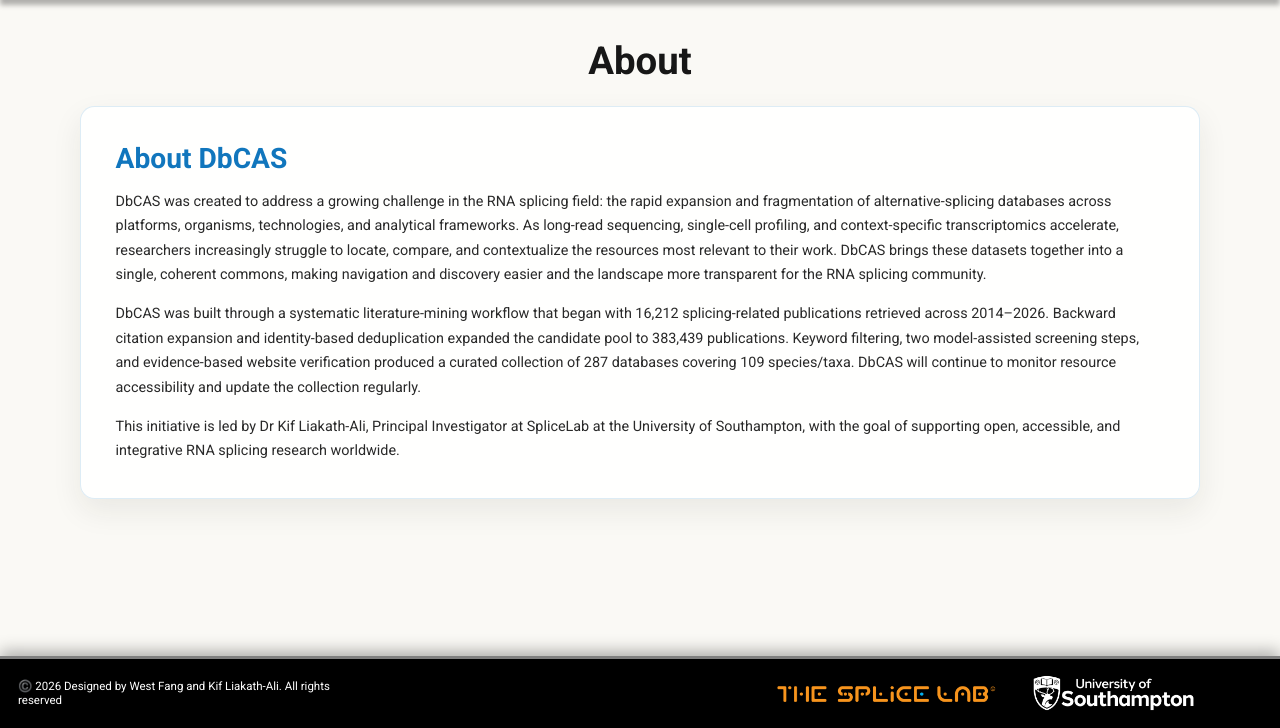
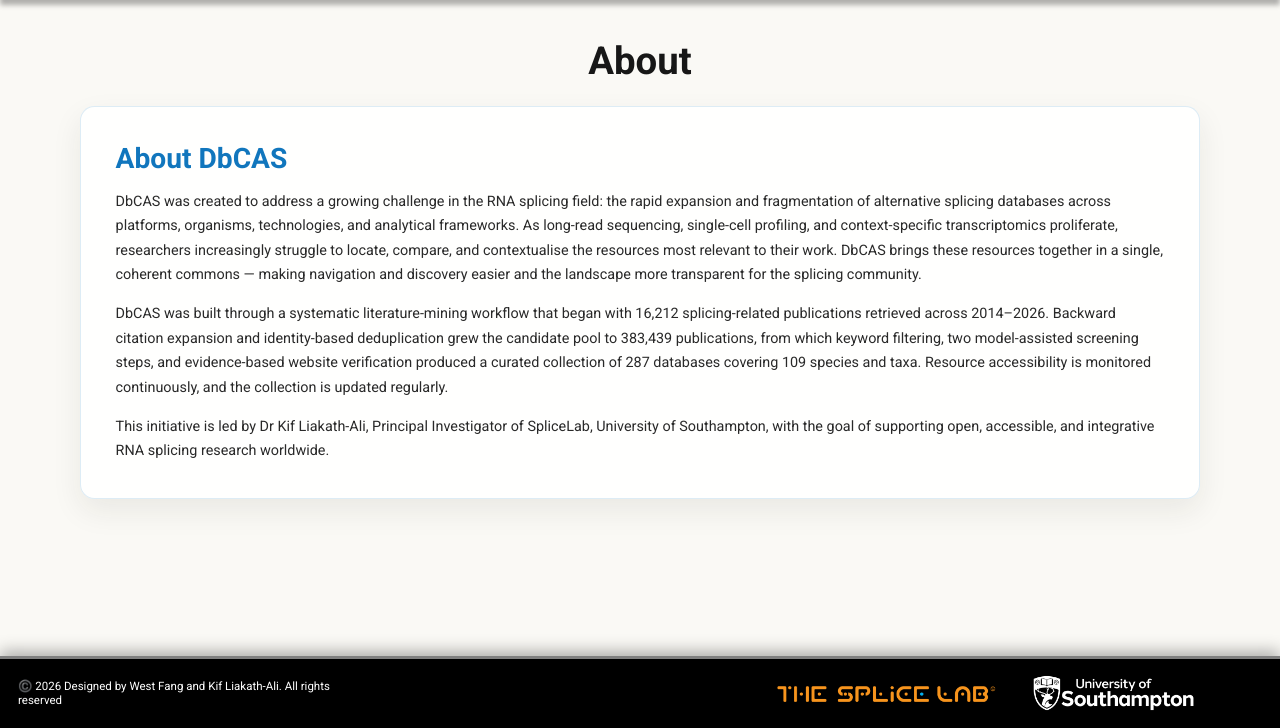
Before and after one commit to 1413362251/DbCAS, a Python web app: template Programmes/web/templates/about.html in a window 1280 px wide. Shown: the part 72-800 px from the top of the page. Run offline with Jinja, Linux system fonts and the light colour scheme; the template is opened without the code that fills it, so the values that code supplies are empty.

Commit message:
Update About page statement

```diff
--- a/Programmes/web/templates/about.html
+++ b/Programmes/web/templates/about.html
@@ -15,9 +15,9 @@
             <div class="help-card-stack">
                 <section class="help-card" id="about-dbc" aria-labelledby="about-dbc-title">
                     <h2 id="about-dbc-title">About DbCAS</h2>
-                    <p>DbCAS was created to address a growing challenge in the RNA splicing field: the rapid expansion and fragmentation of alternative-splicing databases across platforms, organisms, technologies, and analytical frameworks. As long-read sequencing, single-cell profiling, and context-specific transcriptomics accelerate, researchers increasingly struggle to locate, compare, and contextualize the resources most relevant to their work. DbCAS brings these datasets together into a single, coherent commons, making navigation and discovery easier and the landscape more transparent for the RNA splicing community.</p>
-                    <p>DbCAS was built through a systematic literature-mining workflow that began with 16,212 splicing-related publications retrieved across 2014–2026. Backward citation expansion and identity-based deduplication expanded the candidate pool to 383,439 publications. Keyword filtering, two model-assisted screening steps, and evidence-based website verification produced a curated collection of 287 databases covering 109 species/taxa. DbCAS will continue to monitor resource accessibility and update the collection regularly.</p>
-                    <p>This initiative is led by Dr Kif Liakath-Ali, Principal Investigator at SpliceLab at the University of Southampton, with the goal of supporting open, accessible, and integrative RNA splicing research worldwide.</p>
+                    <p>DbCAS was created to address a growing challenge in the RNA splicing field: the rapid expansion and fragmentation of alternative splicing databases across platforms, organisms, technologies, and analytical frameworks. As long-read sequencing, single-cell profiling, and context-specific transcriptomics proliferate, researchers increasingly struggle to locate, compare, and contextualise the resources most relevant to their work. DbCAS brings these resources together in a single, coherent commons — making navigation and discovery easier and the landscape more transparent for the splicing community.</p>
+                    <p>DbCAS was built through a systematic literature-mining workflow that began with 16,212 splicing-related publications retrieved across 2014–2026. Backward citation expansion and identity-based deduplication grew the candidate pool to 383,439 publications, from which keyword filtering, two model-assisted screening steps, and evidence-based website verification produced a curated collection of 287 databases covering 109 species and taxa. Resource accessibility is monitored continuously, and the collection is updated regularly.</p>
+                    <p>This initiative is led by Dr Kif Liakath-Ali, Principal Investigator of SpliceLab, University of Southampton, with the goal of supporting open, accessible, and integrative RNA splicing research worldwide.</p>
                 </section>
             </div>
         </main>
```
